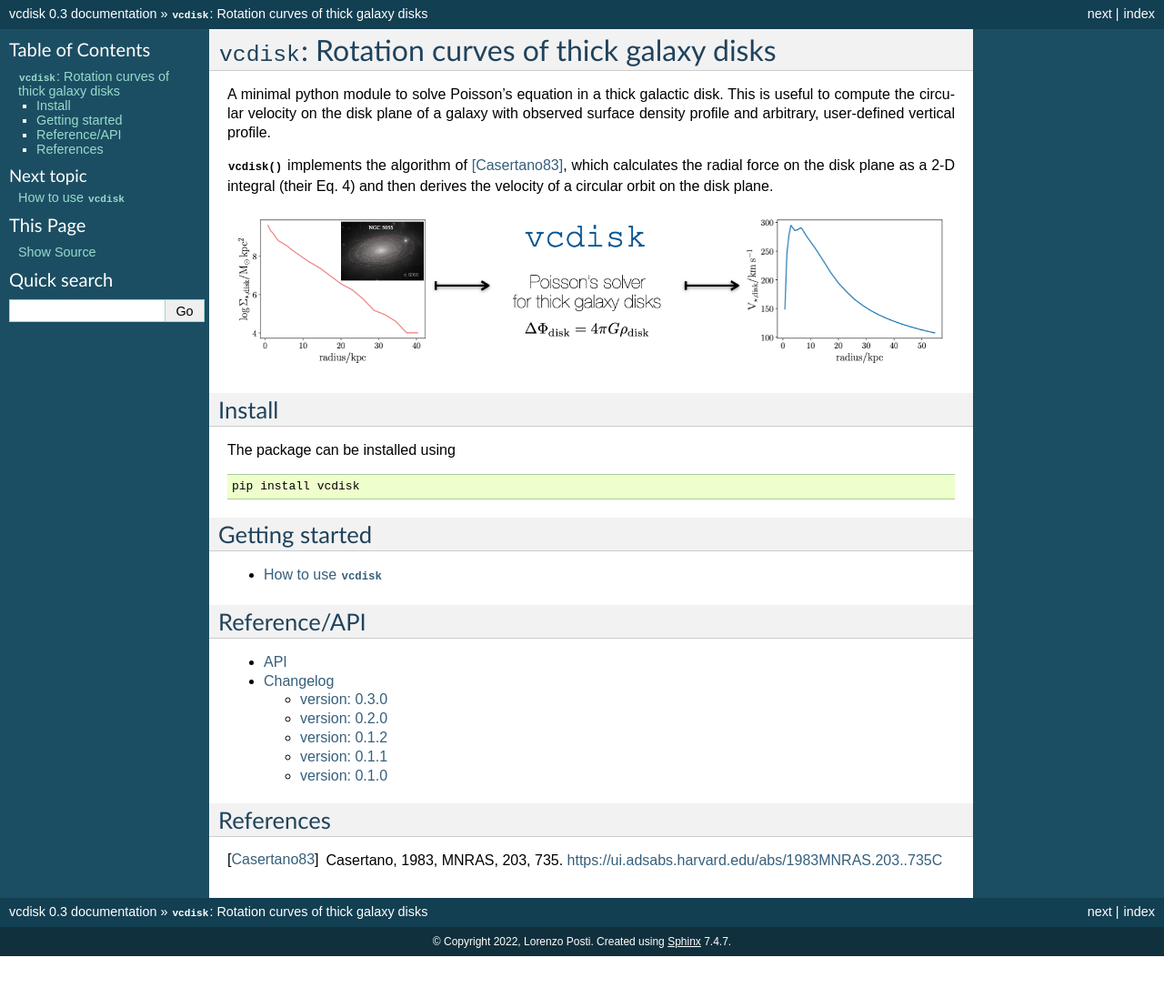
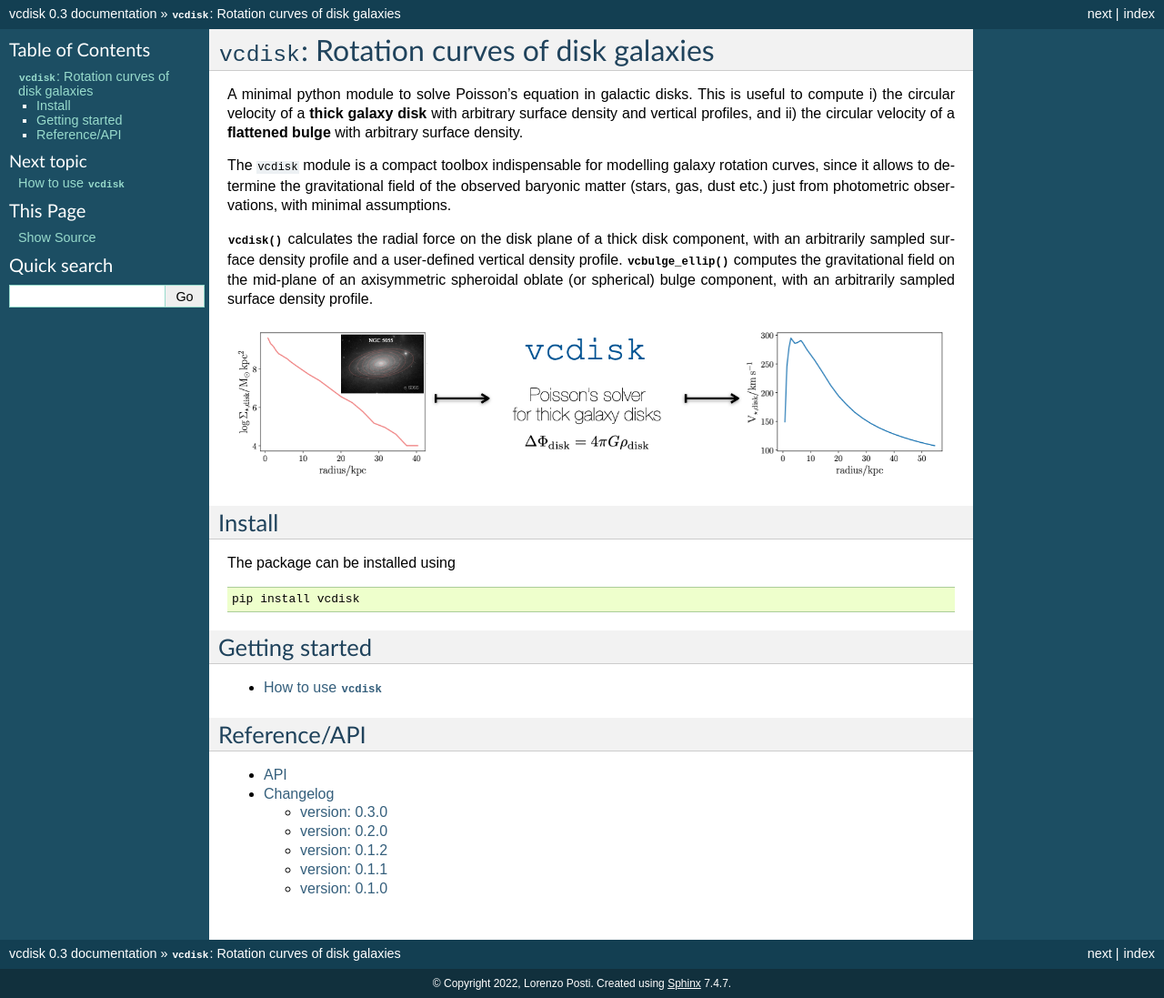
Before and after one commit to lposti/vcdisk, a Sphinx documentation site: the page built from docs/source/index.rst, in a window 1280 px wide. Shown: the whole page at 91% size. Built offline with Sphinx 7.4.7, drawn with Linux system fonts in a browser that asks for light colours; before the commit the page ends 1051 px from its top, so only the background shows below that.

Commit message:
updated readme.md and index.rst

```diff
--- a/docs/source/index.rst
+++ b/docs/source/index.rst
@@ -1,13 +1,21 @@
-``vcdisk``: Rotation curves of thick galaxy disks
-#################################################
+``vcdisk``: Rotation curves of disk galaxies
+############################################
 
-A minimal python module to solve Poisson's equation in a thick galactic disk.
-This is useful to compute the circular velocity on the disk plane of a galaxy
-with observed surface density profile and arbitrary, user-defined vertical profile.
+A minimal python module to solve Poisson's equation in galactic disks.
+This is useful to compute i) the circular velocity of a **thick galaxy disk**
+with arbitrary surface density and vertical profiles, and ii) the circular
+velocity of a **flattened bulge** with arbitrary surface density.
 
-:py:func:`~vcdisk.vcdisk` implements the algorithm of [Casertano83]_, which calculates
-the radial force on the disk plane as a 2-D integral (their Eq. 4) and then derives
-the velocity of a circular orbit on the disk plane.
+The ``vcdisk`` module is a compact toolbox indispensable for modelling
+galaxy rotation curves, since it allows to determine the gravitational field
+of the observed baryonic matter (stars, gas, dust etc.) just from photometric
+observations, with minimal assumptions.
+
+:py:func:`~vcdisk.vcdisk` calculates the radial force on the disk plane of a
+thick disk component, with an arbitrarily sampled surface density profile and a
+user-defined vertical density profile. :py:func:`~vcdisk.vcbulge_ellip` computes
+the gravitational field on the mid-plane of an axisymmetric spheroidal oblate (or
+spherical) bulge component, with an arbitrarily sampled surface density profile.
 
 .. image:: vcdisk_banner.png
 
@@ -36,8 +44,3 @@ Reference/API
 
   api
   changelog
-
-References
-==========
-
-.. [Casertano83] Casertano, 1983, MNRAS, 203, 735. https://ui.adsabs.harvard.edu/abs/1983MNRAS.203..735C
```
Also changed, not shown: README.md (+16 -8 lines).
